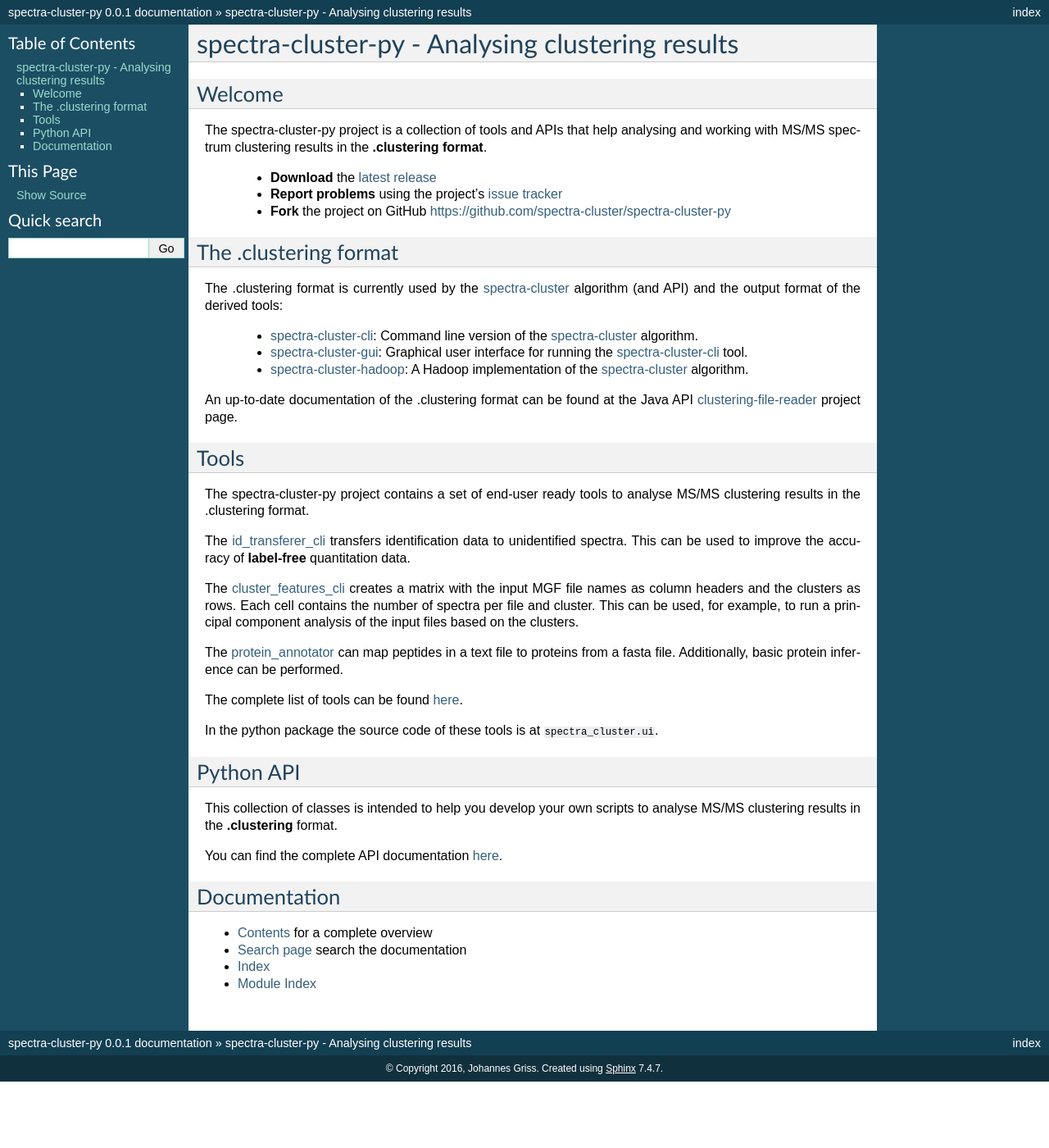
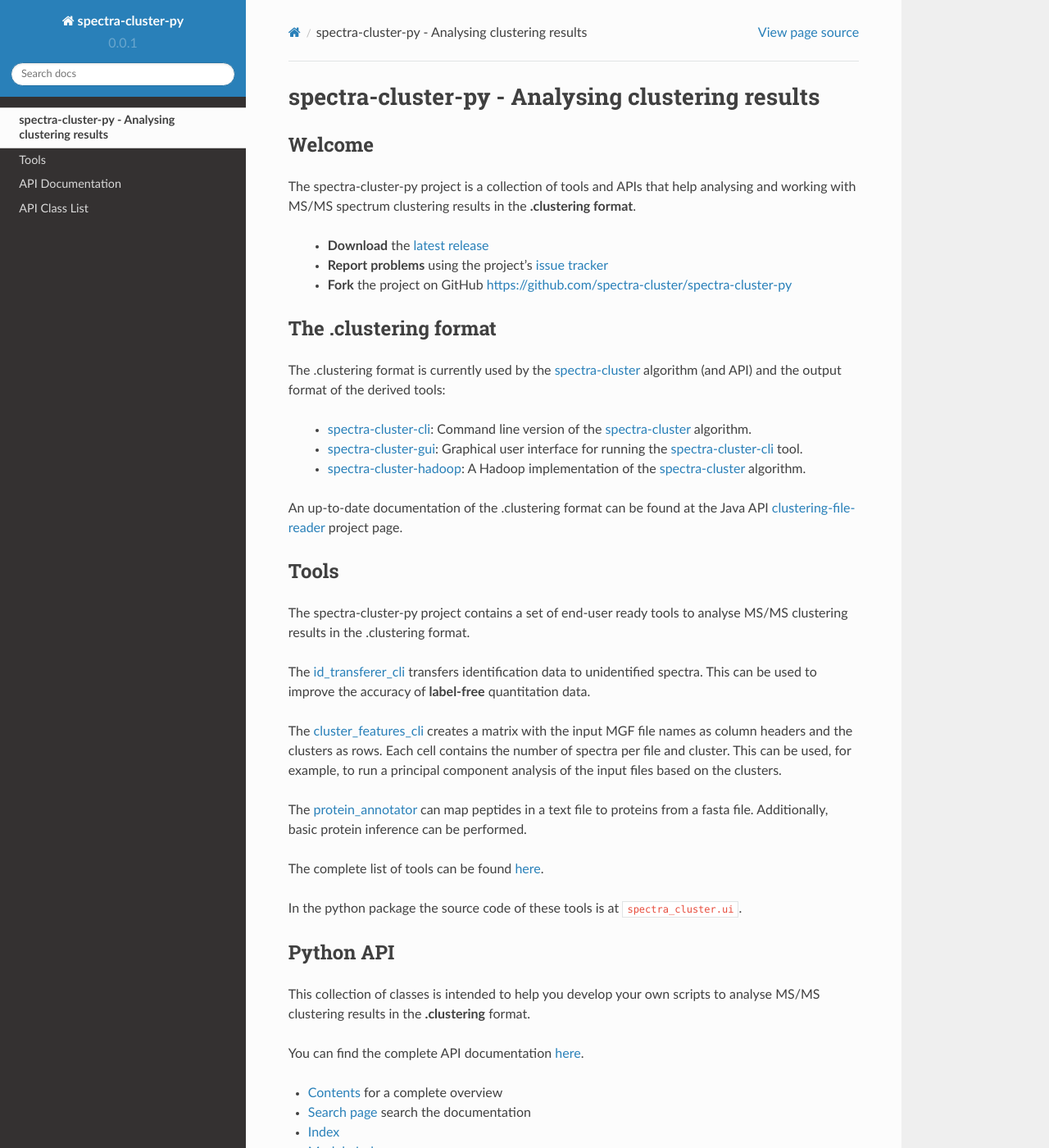
Before and after one commit to spectra-cluster/spectra-cluster-py, a Sphinx documentation site: the page built from docs/source/index.rst, in a window 1280 px wide and 1400 px high. Shown: the whole window at 82% size. Built offline with Sphinx 7.4.7 and the Read the Docs theme 2.0.0, drawn with Linux system fonts in a browser that asks for light colours; some of the changed text lies outside the part shown.

Commit message:
Adapted documentation TOC.

```diff
--- a/docs/source/conf.py
+++ b/docs/source/conf.py
@@ -122,7 +122,8 @@ todo_include_todos = False
 # The theme to use for HTML and HTML Help pages.  See the documentation for
 # a list of builtin themes.
 #
-html_theme = 'default'
+#html_theme = 'default'
+html_theme = 'sphinx_rtd_theme'
 
 # Theme options are theme-specific and customize the look and feel of a theme
 # further.  For a list of options available for each theme, see the
--- a/docs/source/index.rst
+++ b/docs/source/index.rst
@@ -79,8 +79,18 @@ own scripts to analyse MS/MS clustering results in the
 You can find the complete API documentation
 :doc:`here <api/index>`.
 
-Documentation
-=============
+.. toctree::
+   :maxdepth: 2
+   :hidden:
+
+   self
+
+.. toctree::
+   :maxdepth: 2
+   :hidden:
+
+   tools/index
+   api/index
 
 * :doc:`contents` for a complete overview
 * :ref:`Search page <search>` search the documentation
```
